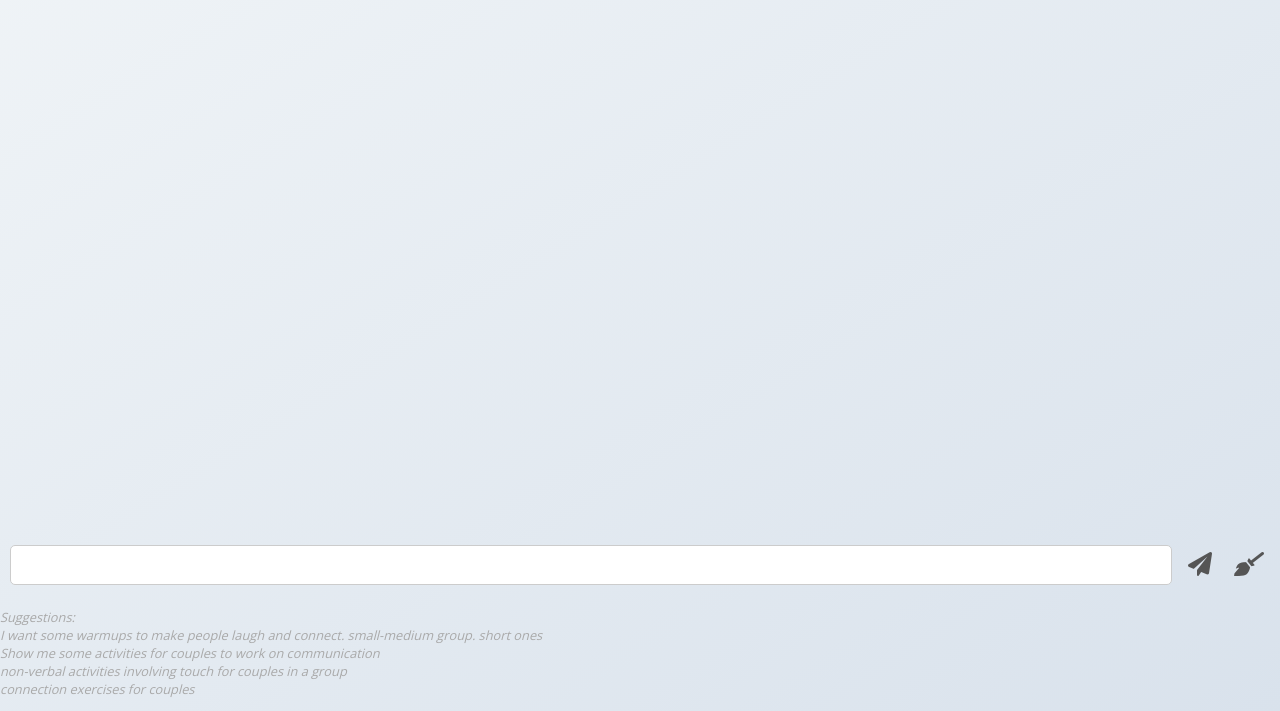
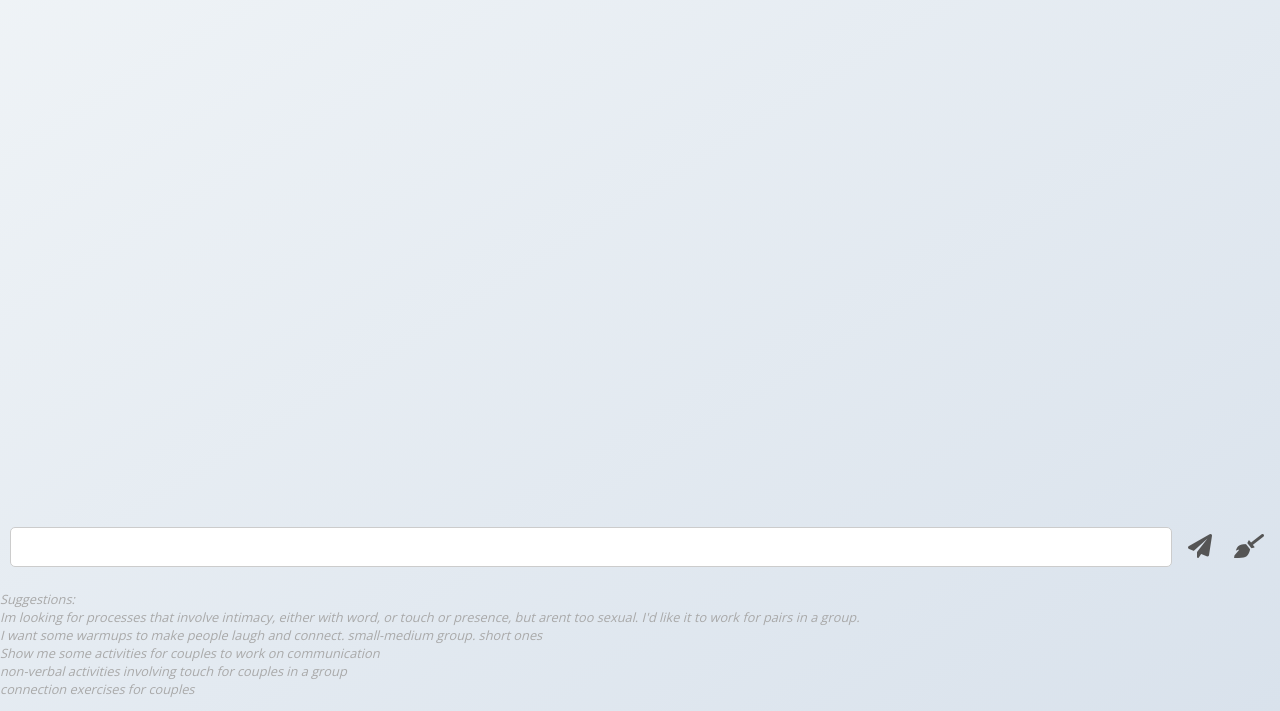
Before and after one commit to Air-Craft/facilitai-frontend, a plain HTML site: page index.html in a window 1280 px wide. Shown: the part 89-800 px from the top of the page. Drawn offline with nearby package versions, Linux system fonts and the light colour scheme.

Commit message:
exampels

```diff
--- a/index.html
+++ b/index.html
@@ -31,6 +31,7 @@
             </div>
             <p style="font-size: 0.8rem; font-style: italic; color: darkgray;">
                         Suggestions:<br>
+                        Im looking for processes that involve intimacy, either with word, or touch or presence, but arent too sexual. I'd like it to work for pairs in a group.<br>
                         I want some warmups to make people laugh and connect. small-medium group. short ones<br>
                         Show me some activities for couples to work on communication<br>
                         non-verbal activities involving touch for couples in a group<br>
```
